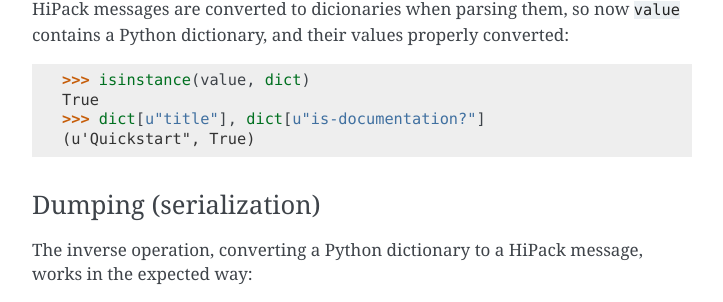
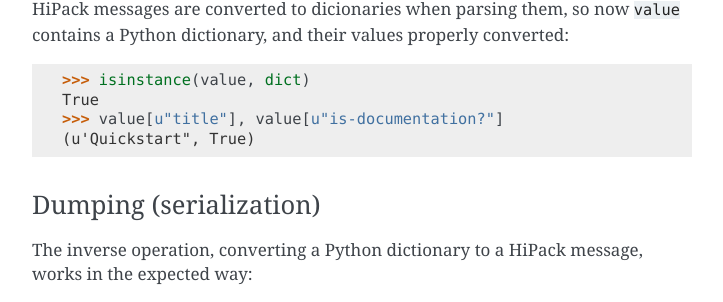
Before and after one commit to aperezdc/hipack-python, a Sphinx documentation site: the page built from doc/quickstart.rst, in a window 1280 px wide and 900 px high, scrolled down 601 px. Shown: the part 150-452 px from the top of the window, without its empty margins (388-1111 px from the left). Built offline with Sphinx 7.4.7, drawn with Linux system fonts in a browser that asks for light colours.

Commit message:
Fix small error in quickstart documentation

```diff
--- a/doc/quickstart.rst
+++ b/doc/quickstart.rst
@@ -37,7 +37,7 @@ contains a Python dictionary, and their values properly converted:
 
     >>> isinstance(value, dict)
     True
-    >>> dict[u"title"], dict[u"is-documentation?"]
+    >>> value[u"title"], value[u"is-documentation?"]
     (u'Quickstart", True)
 
 
```
